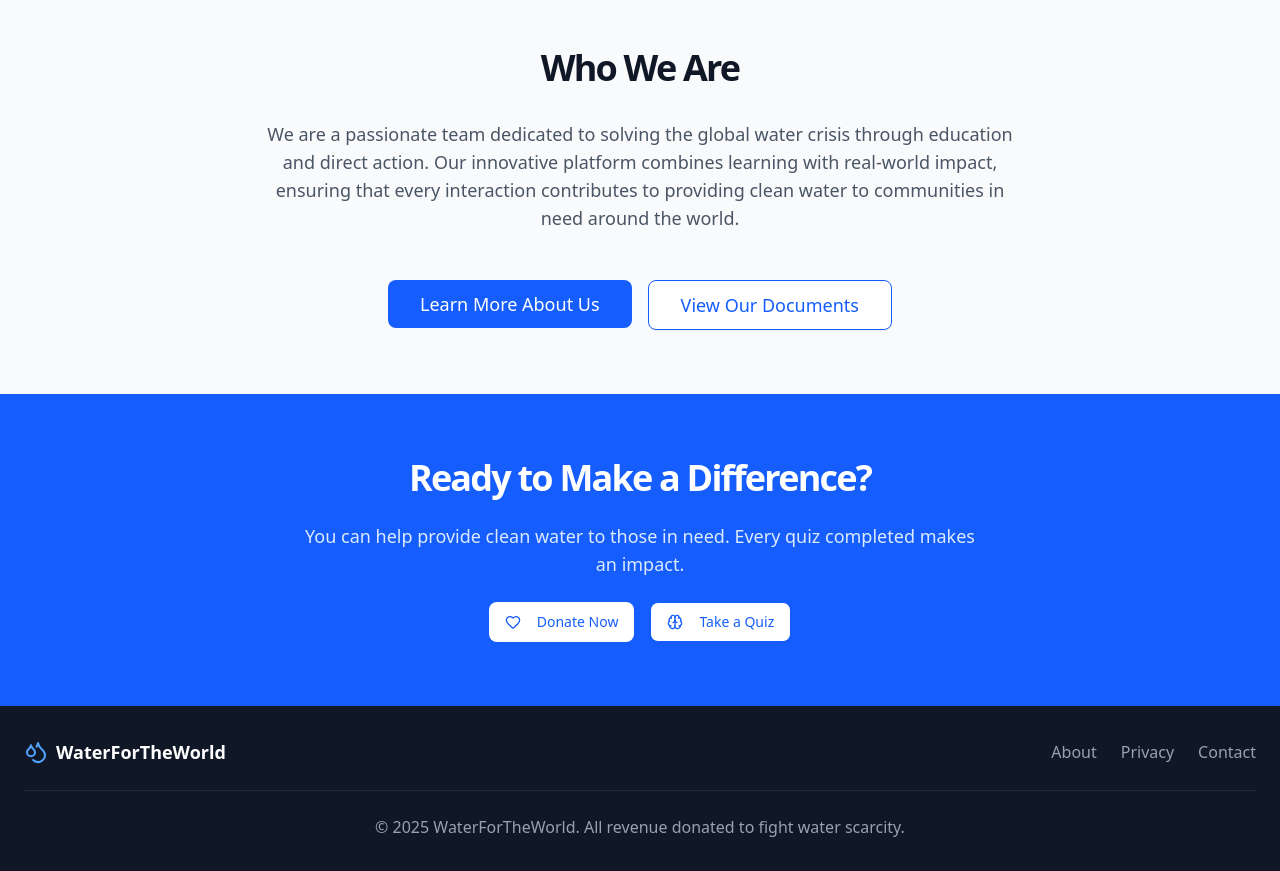
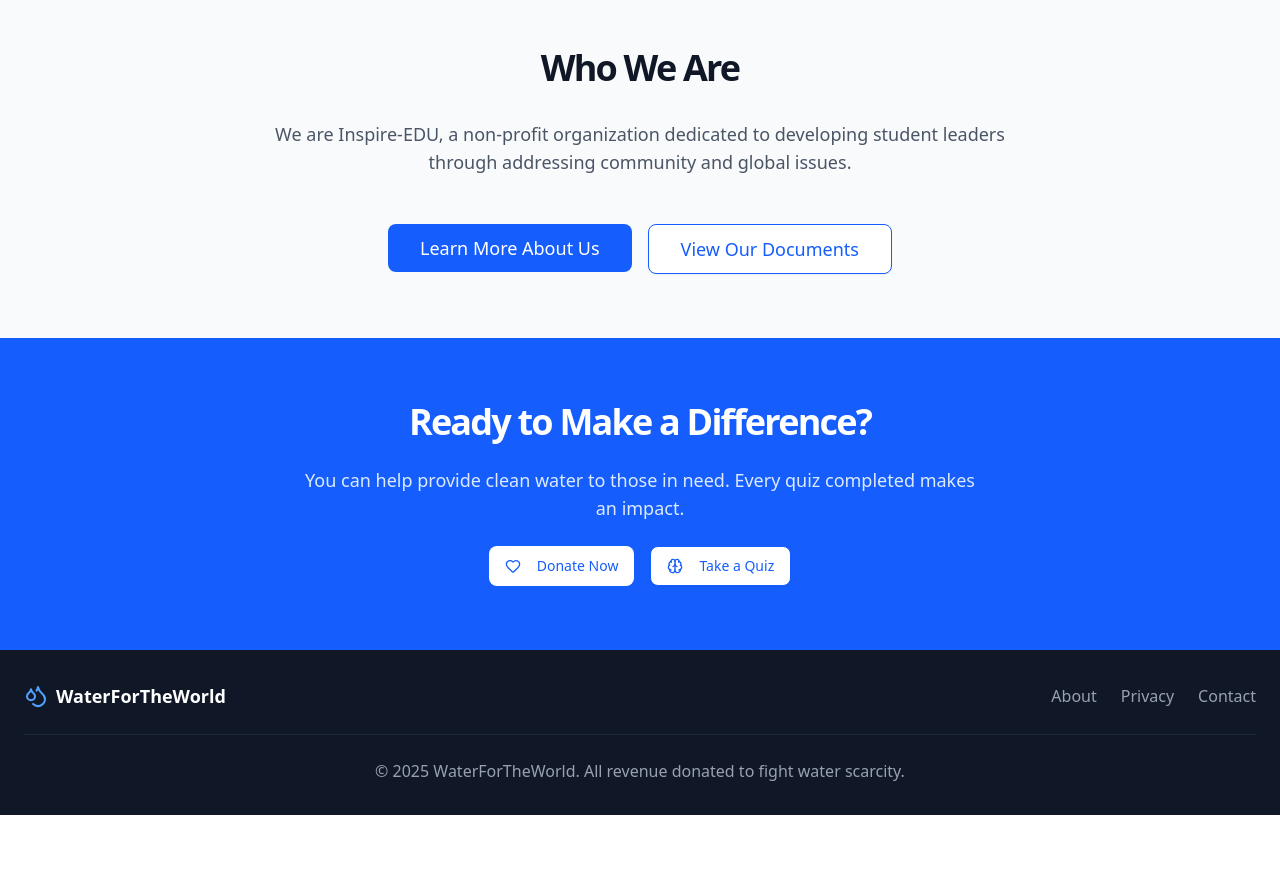
Before and after one commit to jakee1927/WaterForTheWorld, a Next.js app in the folder waterfortheworld/: page / in a window 1280 px wide. Shown: the part 1240-2111 px from the top of the page. After the commit the page ends 2055 px from the top, so only its background shows below. Built offline with nearby package versions, Linux system fonts and the light colour scheme.

Commit message:
added copy

```diff
--- a/waterfortheworld/src/app/page.tsx
+++ b/waterfortheworld/src/app/page.tsx
@@ -131,9 +131,7 @@ export default function HomePage() {
               Who We Are
             </h2>
             <p className="text-lg text-gray-600 mb-12 max-w-3xl mx-auto">
-              We are a passionate team dedicated to solving the global water crisis through education and direct action.
-              Our innovative platform combines learning with real-world impact, ensuring that every interaction
-              contributes to providing clean water to communities in need around the world.
+              We are Inspire-EDU, a non-profit organization dedicated to developing student leaders through addressing community and global issues.
             </p>
             <div className="flex flex-col sm:flex-row justify-center gap-4 mt-8">
               <Link href="/about">
```
